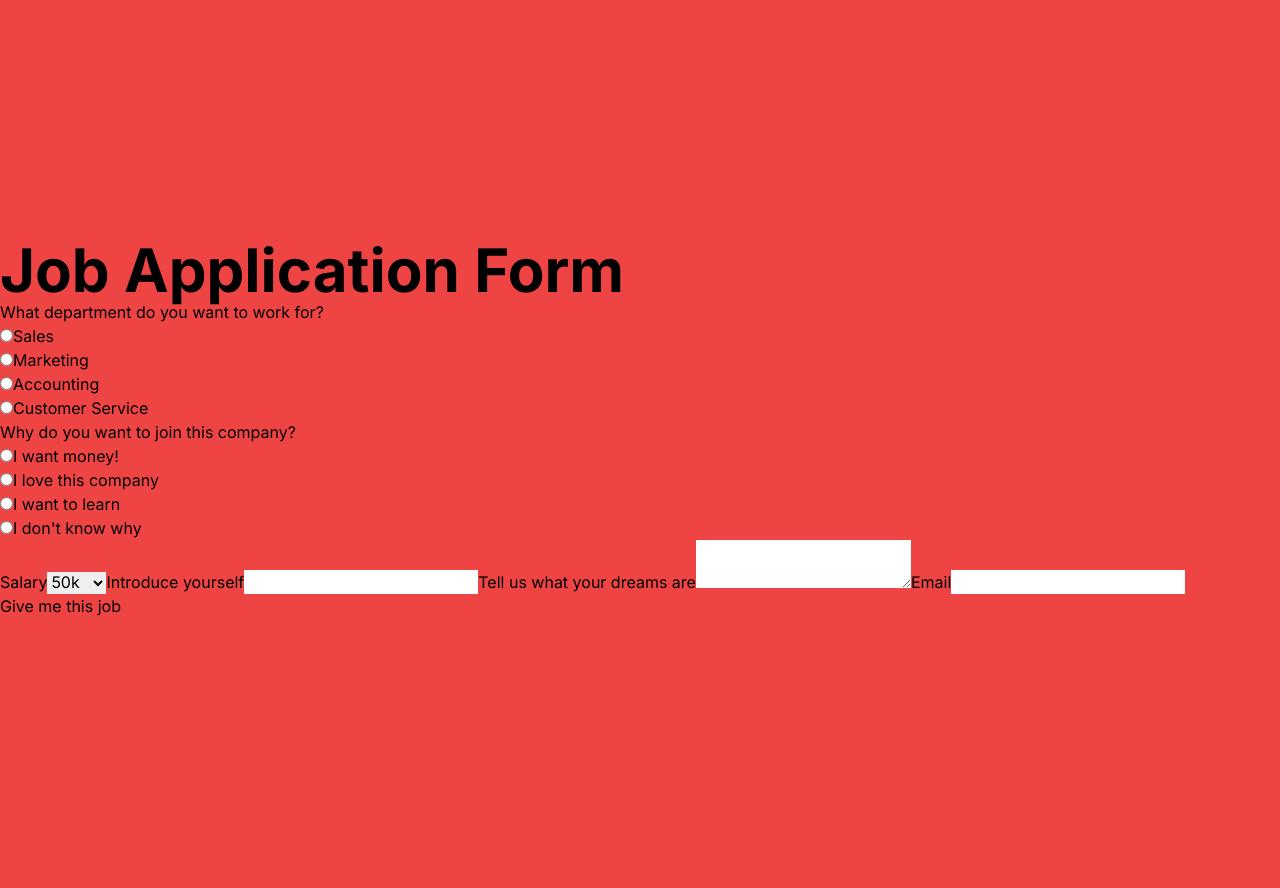
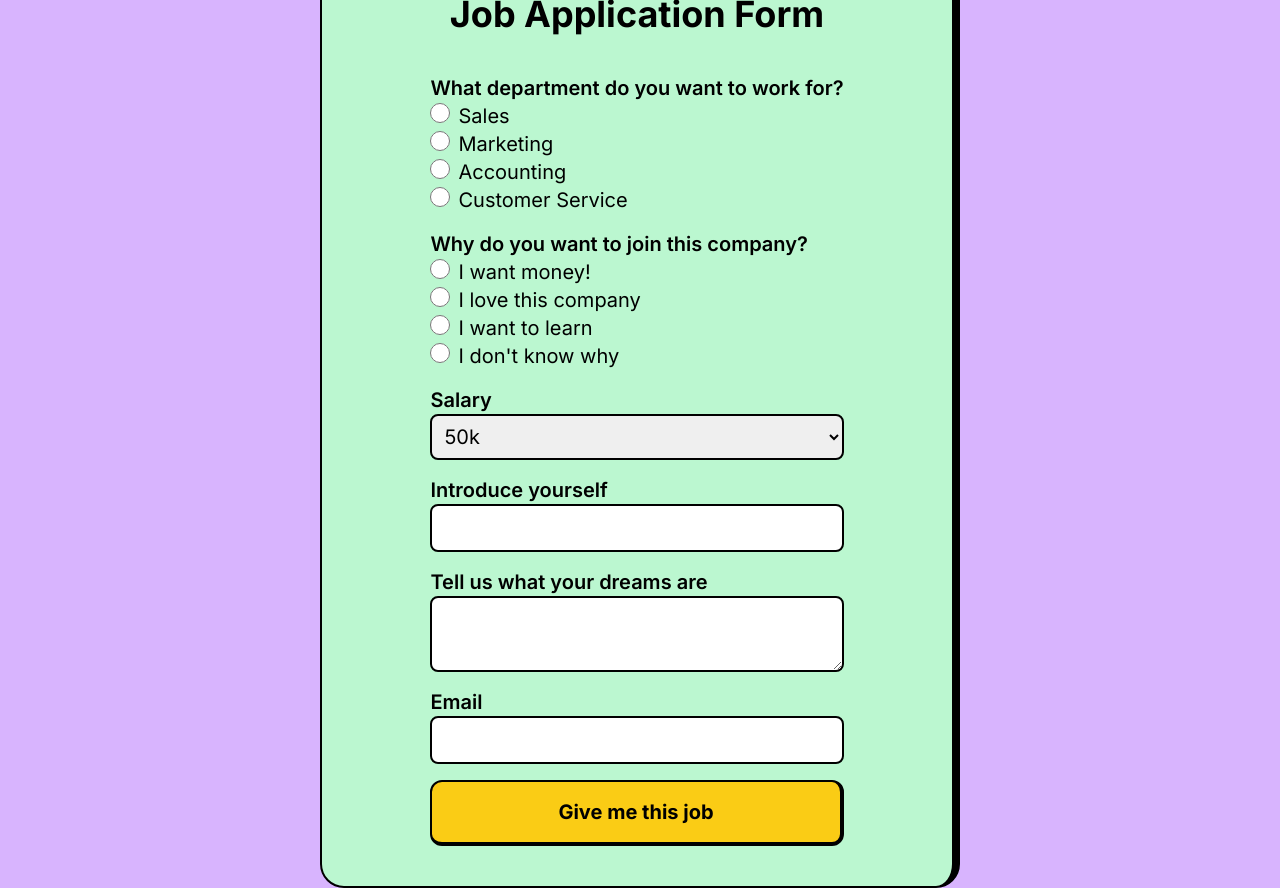
Before and after one commit to boyeonihn/react-tailwind-assignment-2023-10-29, a Next.js app: page / in a window 1280 px wide. Before the commit the page ends 800 px from the top, so only its background shows below. Built offline with nearby package versions, Linux system fonts and the light colour scheme.

Commit message:
feat: utilize useForm hook to register input

```diff
--- a/app/components/form.tsx
+++ b/app/components/form.tsx
@@ -1,27 +1,53 @@
+'use client';
+import { useForm } from 'react-hook-form';
+
 export default function Form() {
+  const {
+    register,
+    handleSubmit,
+    watch,
+    formState: { errors },
+  } = useForm();
+
+  const onSubmit = (data) => console.log(data);
+
+  console.log(watch('department'));
+  console.log(errors);
   return (
-    <section>
-      <h1 className="font-bold text-6xl">Job Application Form</h1>
-      <form>
+    <section className="bg-green-200 py-10 w-1/2 rounded-3xl text-xl border-black border-2 border-r-8 flex flex-col justify-center items-center">
+      <h1 className="font-bold text-4xl m-10">Job Application Form</h1>
+      <form onSubmit={handleSubmit(onSubmit)} className="space-y-4">
         <fieldset>
-          <legend>What department do you want to work for?</legend>
+          <legend className="font-semibold">
+            What department do you want to work for?
+          </legend>
           <div>
-            <input type="radio" name="department" id="sales" value="sales" />
+            <input
+              className="w-5 h-5 mr-2"
+              type="radio"
+              id="sales"
+              value="sales"
+              {...register('department', {
+                required: 'You must select an option',
+              })}
+            />
             <label htmlFor="sales">Sales</label>
           </div>
           <div>
             <input
+              className="w-5 h-5 mr-2"
               type="radio"
-              name="department"
               id="marketing"
               value="marketing"
+              {...register('department')}
             />
             <label htmlFor="marketing">Marketing</label>
           </div>
           <div>
             <input
+              className="w-5 h-5 mr-2 "
               type="radio"
-              name="department"
+              {...register('department')}
               id="accounting"
               value="accounting"
             />
@@ -29,8 +55,9 @@ export default function Form() {
           </div>
           <div>
             <input
+              className="w-5 h-5 mr-2 "
               type="radio"
-              name="department"
+              {...register('department')}
               id="customer"
               value="customer"
             />
@@ -38,38 +65,114 @@ export default function Form() {
           </div>
         </fieldset>
         <fieldset>
-          <legend>Why do you want to join this company?</legend>
+          <legend className="font-semibold">
+            Why do you want to join this company?
+          </legend>
           <div>
-            <input type="radio" name="reason" value="money" id="money" />
+            <input
+              className="w-5 h-5 mr-2 "
+              type="radio"
+              {...register('reason', { required: 'This field is required' })}
+              value="money"
+              id="money"
+            />
             <label htmlFor="money">I want money!</label>
           </div>
           <div>
-            <input type="radio" name="reason" value="love" id="love" />
+            <input
+              className="w-5 h-5 mr-2 "
+              type="radio"
+              {...register('reason', { required: 'This field is required' })}
+              value="love"
+              id="love"
+            />
             <label htmlFor="love">I love this company</label>
           </div>
           <div>
-            <input type="radio" name="reason" value="learn" id="learn" />
+            <input
+              className="w-5 h-5 mr-2 "
+              type="radio"
+              {...register('reason', { required: 'This field is required' })}
+              value="learn"
+              id="learn"
+            />
             <label htmlFor="learn">I want to learn</label>
           </div>
           <div>
-            <input type="radio" name="reason" value="noReason" id="noReason" />
+            <input
+              className="w-5 h-5 mr-2 "
+              type="radio"
+              {...register('reason', { required: 'This field is required' })}
+              value="noReason"
+              id="noReason"
+            />
             <label htmlFor="noReason">I don't know why</label>
           </div>
         </fieldset>
-        <label htmlFor="salary">Salary</label>
-        <select name="salary" id="salary">
-          <option value="50k">50k</option>
-          <option value="100k">100k</option>
-          <option value="150k">150k</option>
-          <option value="200k">200k</option>
-        </select>
-        <label htmlFor="intro">Introduce yourself</label>
-        <input type="text" id="intro" />
-        <label htmlFor="dream">Tell us what your dreams are</label>
-        <textarea id="dream" />
-        <label htmlFor="email">Email</label>
-        <input type="text" id="email" />
-        <button>Give me this job</button>
+        <div className="flex flex-col">
+          <label htmlFor="salary" className="font-semibold">
+            Salary
+          </label>
+          <select
+            {...register('salary')}
+            className="rounded-lg focus:border-blue border-black border-2 p-2"
+            name="salary"
+            id="salary"
+          >
+            <option value="50k">50k</option>
+            <option value="100k">100k</option>
+            <option value="150k">150k</option>
+            <option value="200k">200k</option>
+          </select>
+        </div>
+        <div className="flex flex-col">
+          <label htmlFor="intro" className="font-semibold">
+            Introduce yourself
+          </label>
+          <input
+            className="rounded-lg focus:border-blue border-black border-2 p-2"
+            type="text"
+            id="intro"
+            {...register('introduction', {
+              required: 'Please introduce yourself to us!',
+            })}
+          />
+        </div>
+        <div className="flex flex-col">
+          <label htmlFor="dream" className="font-semibold">
+            Tell us what your dreams are
+          </label>
+          <textarea
+            className="rounded-lg focus:border-blue border-black border-2 p-2"
+            id="dream"
+            {...register('dream', {
+              required: 'Please tell us your dreams.',
+              minLength: {
+                value: 10,
+                message: 'Please write at least 10 characters',
+              },
+            })}
+          />
+        </div>
+        <div className="flex flex-col">
+          <label htmlFor="email" className="font-semibold">
+            Email
+          </label>
+          <input
+            className="rounded-lg border-black border-2 p-2 focus:border-blue"
+            type="text"
+            id="email"
+            {...register('email', {
+              required: 'Please enter your email address',
+              validate: {
+                naver: (text) => text.includes('@naver.com'),
+              },
+            })}
+          />
+        </div>
+        <button className="p-4 w-full font-bold border-black border-2 border-b-4 border-r-4 bg-yellow-400 rounded-xl my-5 hover:bg-purple-400">
+          Give me this job
+        </button>
       </form>
     </section>
   );
--- a/app/layout.tsx
+++ b/app/layout.tsx
@@ -17,7 +17,7 @@ export default function RootLayout({
   return (
     <html lang="en">
       <body
-        className={`${inter.className} w-full bg-red-500 flex justify-center pt-60`}
+        className={`${inter.className} bg-purple-300 h-screen w-full flex justify-center items-center`}
       >
         {children}
       </body>
--- a/app/page.tsx
+++ b/app/page.tsx
@@ -1,9 +1,5 @@
 import Form from './components/form';
 
 export default function Home() {
-  return (
-    <main className="flex">
-      <Form />
-    </main>
-  );
+  return <Form />;
 }
```
